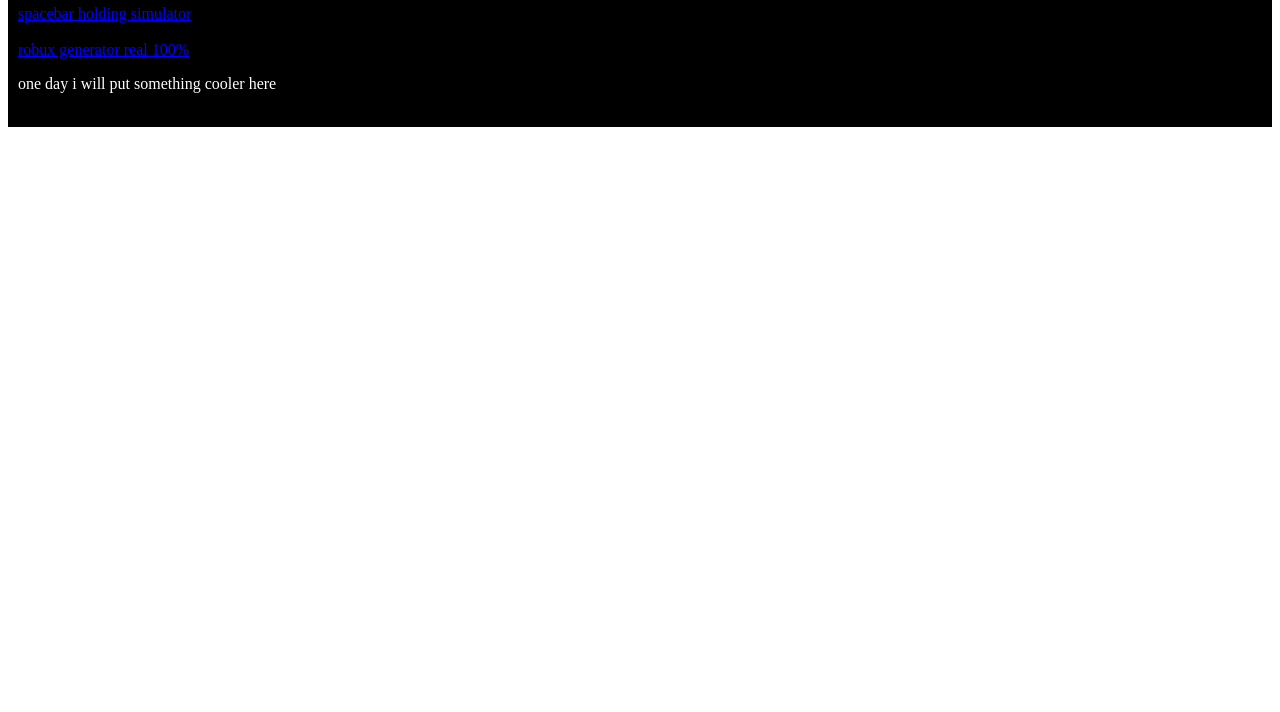
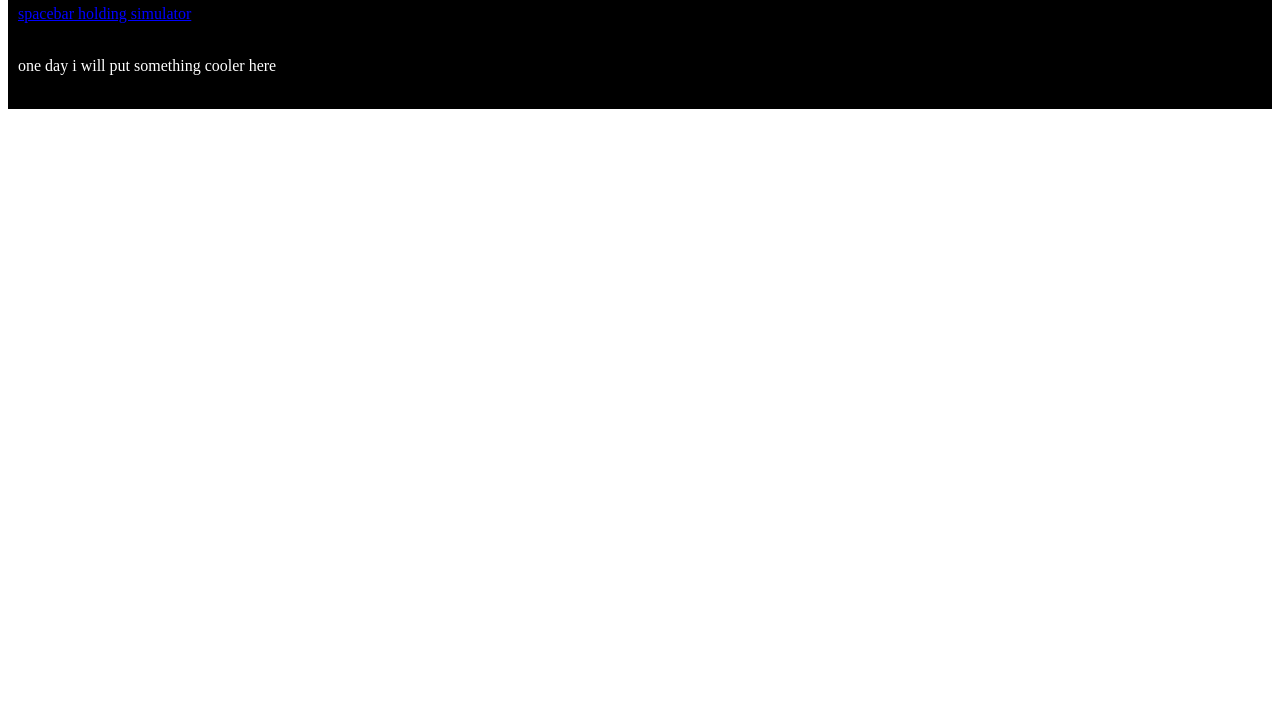
Before and after one commit to icepicket/icepicket.com, a plain HTML site: page projects.html in a window 1280 px wide. Shown: the part 88-800 px from the top of the page. Drawn offline with Linux system fonts and the light colour scheme.

Commit message:
Update projects.html

```diff
--- a/projects.html
+++ b/projects.html
@@ -4,7 +4,6 @@
 <h2 style="color:white; padding-left:5px">projects</h2>
 <a style="color:blue; padding-left:10px" href="project/spacebarholdingsimulator" target="_self" title="download here">spacebar holding simulator</a>
 <br><br>
-<a style="color:blue; padding-left:10px" href="project/robuxgeneratorreal" target="_self" title="REAL 100%!!!!11!">robux generator real 100%</a>
 <p style="color:white; padding-left:10px">one day i will put something cooler here</p>
 <br>
 </div>
```
